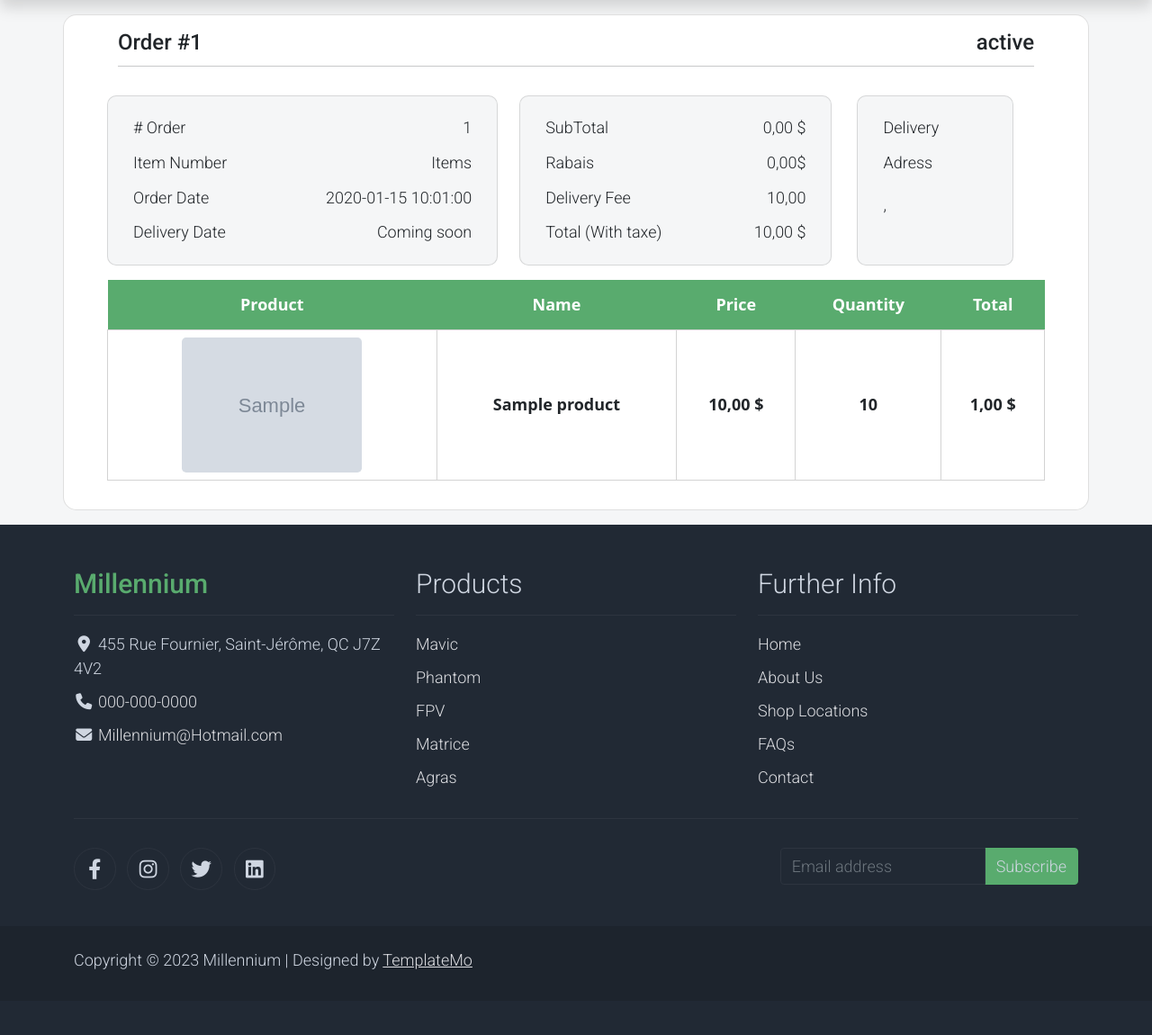
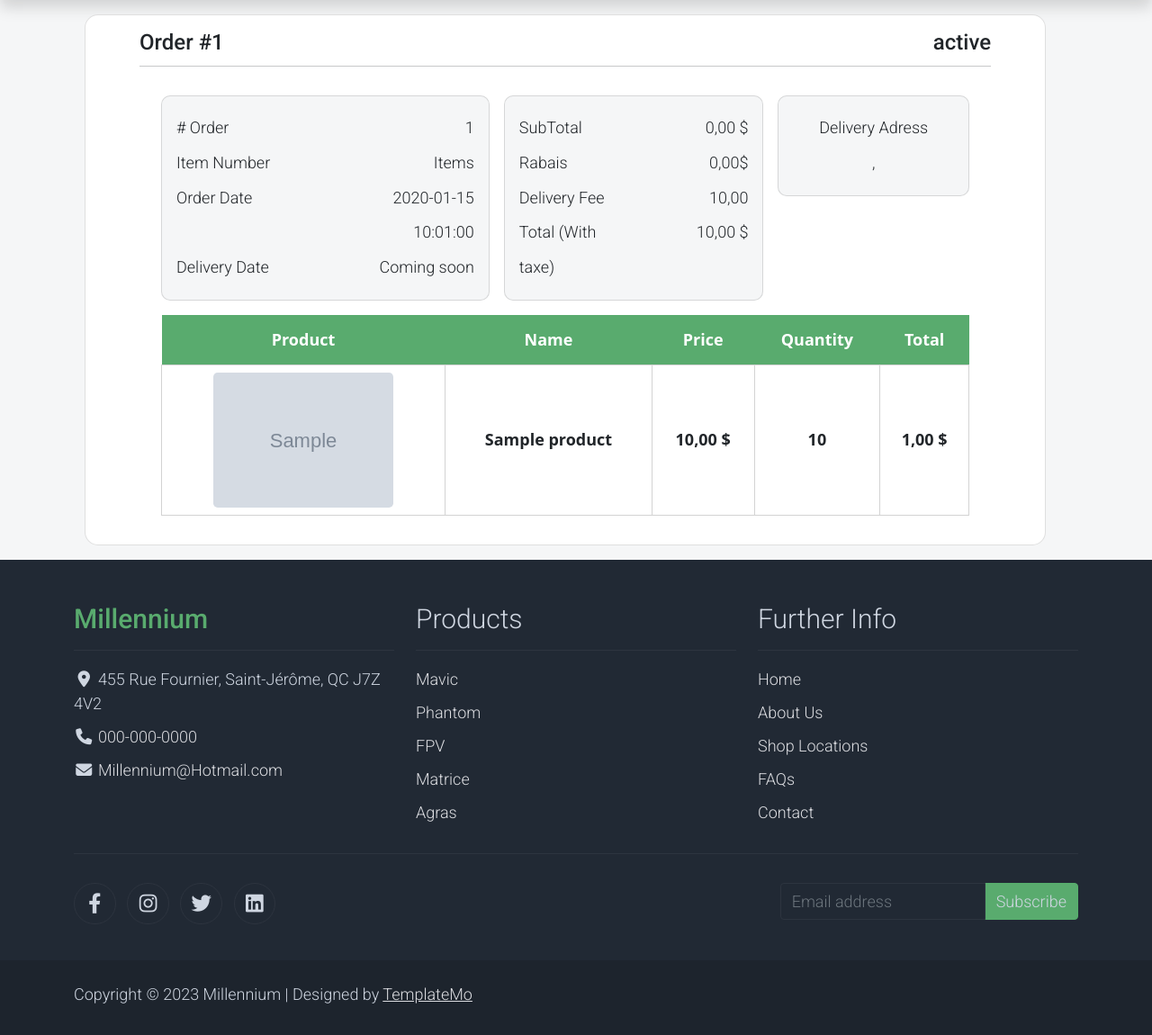
Before and after one commit to NadeauRaphael/Millenium, a Symfony app: template templates/Profile/order.html.twig in a window 1280 px wide. Shown: the part 132-1282 px from the top of the page at 90% size. Before the commit the page ends 1209 px from the top, so only its background shows below. Run offline with Twig, Linux system fonts and the light colour scheme; the template is opened without the code that fills it: most values are stand-ins (such as "Sample title", 1, 10 or a date in 2020); grey boxes marked "Sample" are stand-in pictures; lists and menus that the app fills with data are empty; some libraries are stand-ins or nearby versions.

Commit message:
nedd notification

```diff
--- a/src/Controller/OrderController.php
+++ b/src/Controller/OrderController.php
@@ -30,6 +30,9 @@ class OrderController extends AbstractController
     {
         $this->denyAccessUnlessGranted('IS_AUTHENTICATED_FULLY');
         $this->initSession($request);
+        if($this->cart->getTotalPriceStripe() == 0.00){
+            return $this->redirectToRoute('app_cart');
+        }
         return $this->render('order/Review.html.twig', [
             'cart' => $this->cart
         ]);
@@ -42,7 +45,6 @@ class OrderController extends AbstractController
         // Nous sommes connectés
         $user = $this->getUser();
         $this->initSession($request);
-
         $successURL = $this->generateUrl('stripe_success', [], UrlGeneratorInterface::ABSOLUTE_URL) . "?stripe_id={CHECKOUT_SESSION_ID}";
         \Stripe\Stripe::setApiKey($_ENV["STRIPE_SECRET"]);
         $sessionData = [
--- a/templates/Profile/order.html.twig
+++ b/templates/Profile/order.html.twig
@@ -3,7 +3,7 @@
 	<link rel="stylesheet" href="{{asset('Styles/order.css')}}">
 {% endblock %}
 {% block content %}
-	<div class="row">
+	<div class="container overflow-hidden row">
 		<div class="card text-black my-3 shadow-2-strong card-table" style="border-radius: 15px;">
 			<div class="card-body px-md-5">
 				<div class="row">
@@ -11,8 +11,10 @@
 					<h4 class="col-6 text-end">{{ order.state }}</h4>
 				</div>
 				<hr class="mt-1">
-				<div class="row">
-					<div class="text-black my-3 shadow-2-strong col-5 card-info card" style="border-radius: 10px;">
+				<div class="container">
+					<div class="row gx-3">
+						<div class="col-5">
+							<div class="text-black my-3 shadow-2-strong  col card-info card" style="border-radius: 10px;">
 								<div class="card-body">
 									<div class="row">
 										<div class="col-6 label"># Order</div>
@@ -33,7 +35,9 @@
 									</div>
 								</div>
 							</div>
-					<div class="text-black my-3 mx-4 shadow-2-strong col-4 card-info card " style="border-radius: 10px;">
+						</div>
+						<div class="col-4">
+							<div class="text-black my-3 shadow-2-strong col card-info card " style="border-radius: 10px;">
 								<div class="card-body">
 									<div class="row">
 										<div class="col-6 label">SubTotal</div>
@@ -55,9 +59,11 @@
 									</div>
 								</div>
 							</div>
-					<div class="text-black my-3 ms-1 shadow-2-strong col-2 card-info card" style="border-radius: 10px;">
-						<div class="card-body">
-							<div class="mb-2">Delivery Adress</div>
+						</div>
+						<div class="col-3">
+							<div class="text-black my-3 shadow-2-strong col card-info card" style="border-radius: 10px;">
+								<div class="card-body text-center">
+									<div class="">Delivery Adress</div>
 									<div>
 										<p class="my-0">{{ app.user.firstName }}
 											{{app.user.LastName}}</p>
@@ -68,6 +74,10 @@
 									</div>
 								</div>
 							</div>
+						</div>
+					</div>
+					<div class="row">
+						<div class="col">
 							<table class="table text-center table-wrap table-custom table-scroll">
 								<thead class="bg-success text-white">
 									<th>Product</th>
@@ -87,13 +97,16 @@
 												{{purchase.quantity}}
 											</th>
 											<th>
-										{{purchase.getTotalPrice() | number_format(2, ',', ' ')}} $
+												{{purchase.getTotalPrice() | number_format(2, ',', ' ')}}
+												$
 											</th>
 										</tr>
+									{% endfor %}
 								</tbody>
 							</tbody>
 						</table>
-				{% endfor %}
+					</div>
+				</div>
 			</div>
 		</div>
 	</div>
--- a/templates/core/header.html.twig
+++ b/templates/core/header.html.twig
@@ -20,7 +20,7 @@
 					</li>
 					{% if app.user %}
 						<li class="nav-item">
-							<a class="nav-link" href="{{ path('app_orders') }}">You're Orders</a>
+							<a class="nav-link" href="{{ path('app_orders') }}">Orders</a>
 						</li>
 					{% endif %}
 				</ul>
```
Also changed, not shown: public/Styles/order.css (line endings or trailing spaces). Lines whose indentation alone changed are shown as unchanged.
